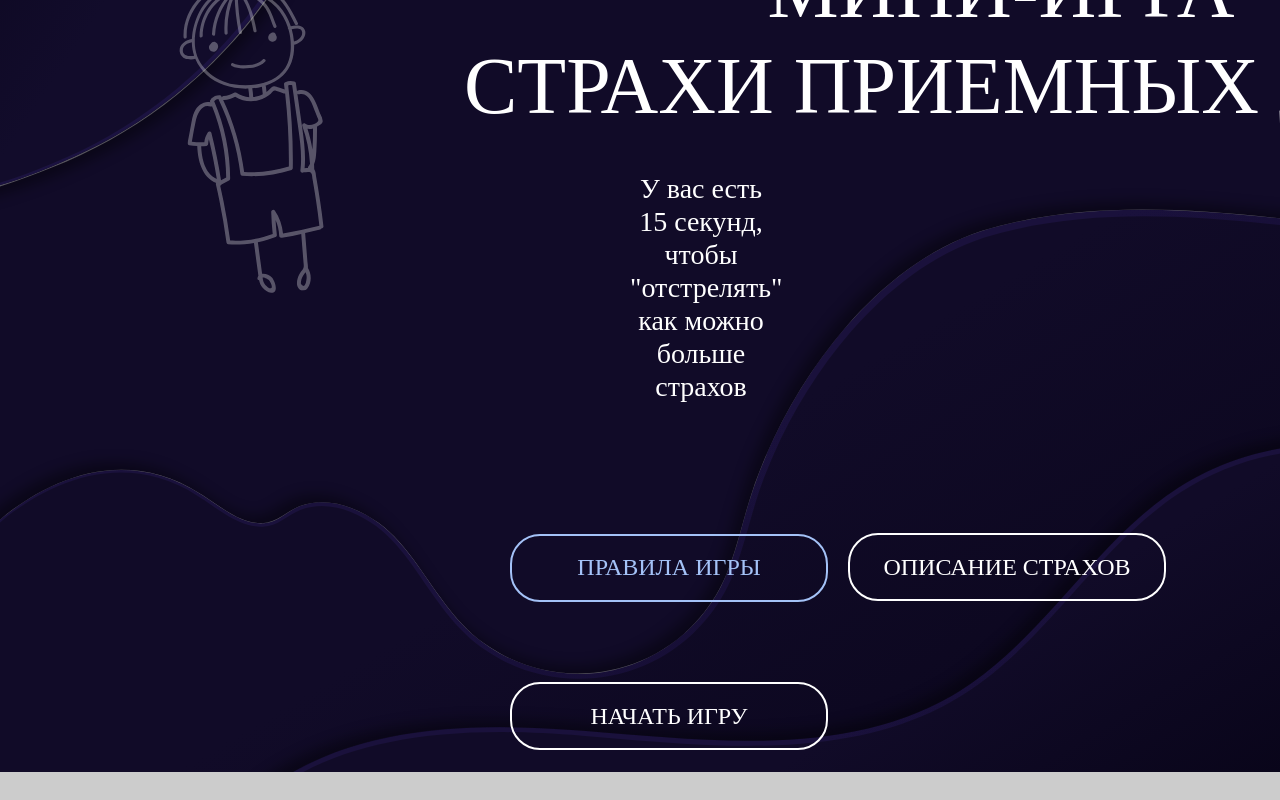
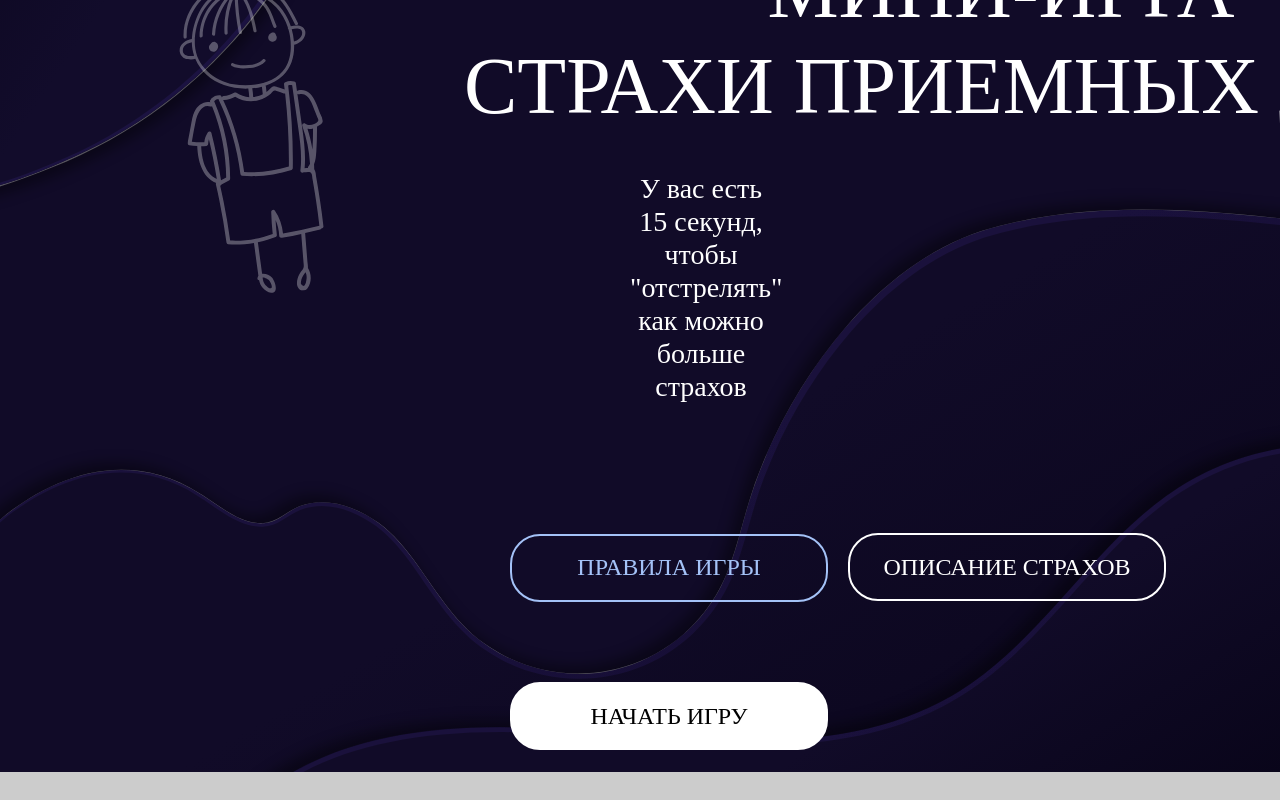
Before and after one commit to eeershov/j-hack-team37, a React (Vite) app in the folder client/: page / in a window 1280 px wide. Shown: the part 308-1108 px from the top of the page. Built offline with nearby package versions, Linux system fonts and the light colour scheme; a web font is replaced by a local one.

Commit message:
update index.tsx

```diff
--- a/client/src/components/Menu/index.tsx
+++ b/client/src/components/Menu/index.tsx
@@ -17,7 +17,7 @@ export default function Menu() {
       buttons.map(button => (
         <button
           onClick={()=> dispatch(selectPage(button.pageName))}
-          className={`button buttonDescription ${button.pageName === pageSelected && 'clickedButton'}`}
+          className={`button buttonDescription  ${button.pageName === pageSelected && 'clickedButton'} ${button.pageName === "Game" && 'buttonStart'}  ${pageSelected === 'Game' && 'hiddenButtons'}`}
         >
         { button.title }
         </button>
```
